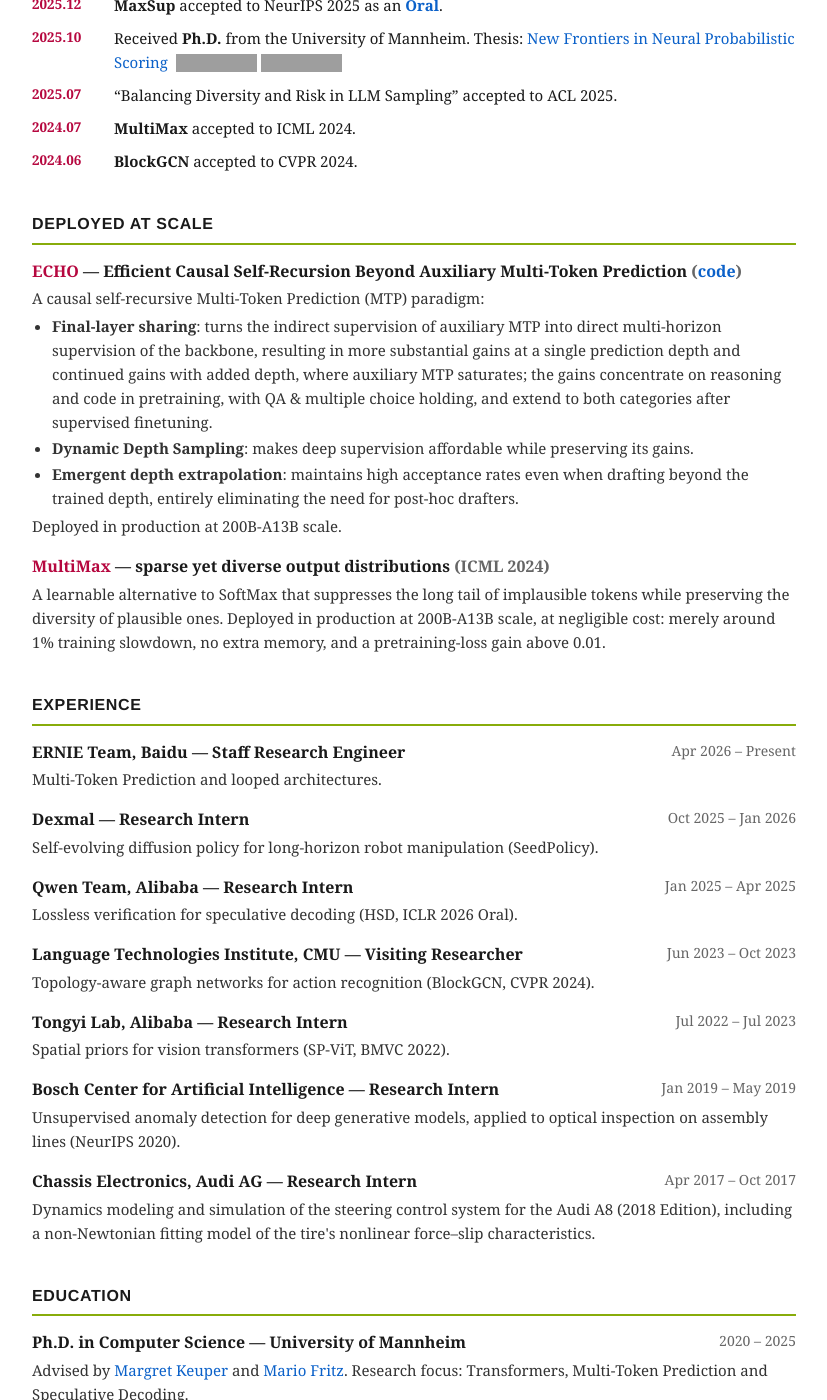
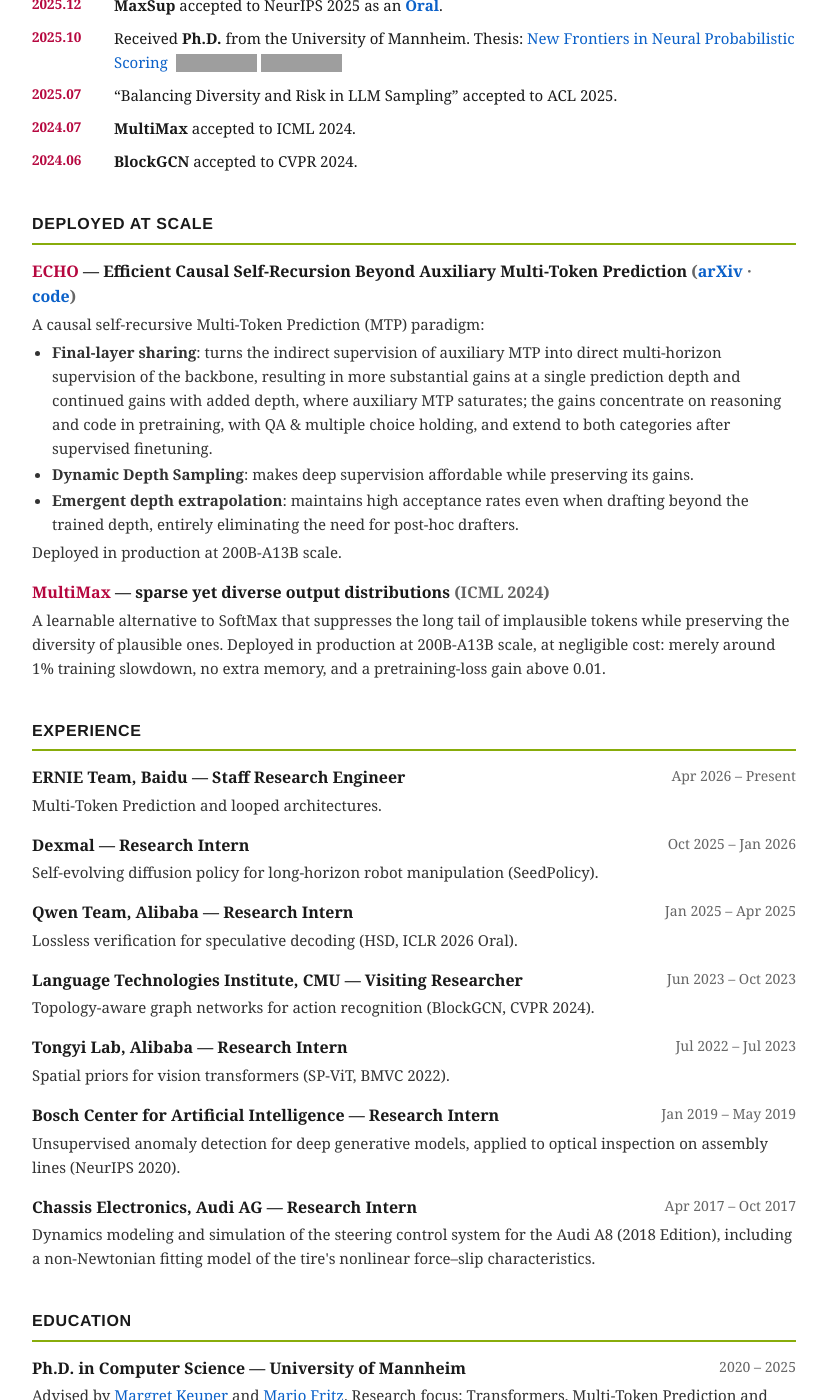
Before and after one commit to ZhouYuxuanYX/ZhouYuxuanYX.github.io, a Jekyll site: the page cv/index.html, which Jekyll copies as it is, in a window 1280 px wide and 1400 px high, scrolled down 701 px. Shown: the whole window, without its empty margins (226-1053 px from the left). Built offline with Jekyll 4.4.1, drawn with Linux system fonts in a browser that asks for light colours; some of the changed text lies outside the part shown; grey boxes are pictures that could not be loaded.

Commit message:
CV: ECHO arXiv link

```diff
--- a/cv/index.html
+++ b/cv/index.html
@@ -122,7 +122,7 @@
   <!-- NEWS -->
   <h2>News</h2>
   <ul class="news">
-    <li><span class="date">2026.10</span><span><strong>ECHO</strong> released.</span></li>
+    <li><span class="date">2026.10</span><span><a href="https://arxiv.org/abs/2610.24766"><strong>ECHO</strong></a> released.</span></li>
     <li><span class="date">2026.04</span><span><strong>HSD</strong> accepted to ICLR 2026 as an <a href="https://iclr.cc/virtual/2026/oral/10010024"><strong>Oral</strong></a>.</span></li>
     <li><span class="date">2025.12</span><span><strong>MaxSup</strong> accepted to NeurIPS 2025 as an <a href="https://neurips.cc/virtual/2025/oral/116897"><strong>Oral</strong></a>.</span></li>
     <li><span class="date">2025.10</span><span>Received <strong>Ph.D.</strong> from the University of Mannheim. Thesis:
@@ -137,7 +137,7 @@
   <h2>Deployed at Scale</h2>
 
   <div class="item">
-    <div class="top"><span class="title"><span class="tag">ECHO</span> &mdash; Efficient Causal Self-Recursion Beyond Auxiliary Multi-Token Prediction <span class="venue">(<a href="https://github.com/ernie-research/ECHO">code</a>)</span></span></div>
+    <div class="top"><span class="title"><span class="tag">ECHO</span> &mdash; Efficient Causal Self-Recursion Beyond Auxiliary Multi-Token Prediction <span class="venue">(<a href="https://arxiv.org/abs/2610.24766">arXiv</a> &middot; <a href="https://github.com/ernie-research/ECHO">code</a>)</span></span></div>
     <div class="desc">
       A causal self-recursive Multi-Token Prediction (MTP) paradigm:
       <ul>
@@ -255,8 +255,8 @@
   <h2>Selected Publications</h2>
   <ul class="pubs">
     <li>ECHO: Efficient Causal Self-Recursion Beyond Auxiliary Multi-Token Prediction.
-        <span class="venue">to be published</span> &middot;
-        <!-- arXiv link to be added -->
+        <span class="venue">arXiv 2026</span> &middot;
+        <a href="https://arxiv.org/abs/2610.24766">arXiv</a> &middot;
         <a href="https://github.com/ernie-research/ECHO">code</a> &middot; <span class="au">first author</span></li>
     <li>Lossless Hierarchical Speculative Decoding.
         <span class="venue">ICLR 2026 (Oral)</span> &middot;
```
